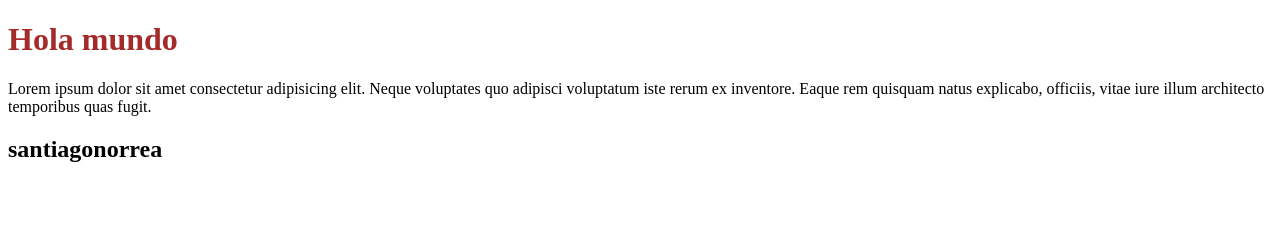
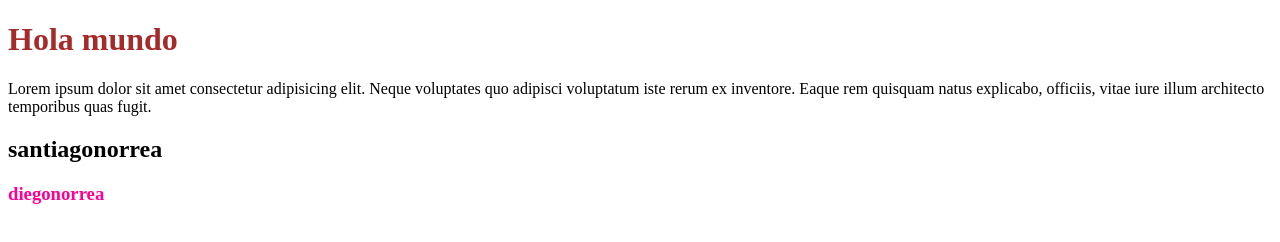
Before and after one commit to diegoalexandertrujillomedina-a11y/TrabajoE, a plain HTML site: page index.html in a window 1280 px wide. Drawn offline with Linux system fonts and the light colour scheme.

Commit message:
agregue subtitulo

```diff
--- a/index.css
+++ b/index.css
@@ -1,3 +1,6 @@
 h1{
     color: brown;
 }
+h3 {
+    color:rgb(255, 0, 149)
+}
--- a/index.html
+++ b/index.html
@@ -11,6 +11,7 @@
      <h1>Hola mundo </h1>
      <p>Lorem ipsum dolor sit amet consectetur adipisicing elit. Neque voluptates quo adipisci voluptatum iste rerum ex inventore. Eaque rem quisquam natus explicabo, officiis, vitae iure illum architecto temporibus quas fugit.</p>
      <h2>santiagonorrea</h2>
+     <h3>diegonorrea</h3>
     </div>
 </body>
 </html>
```
